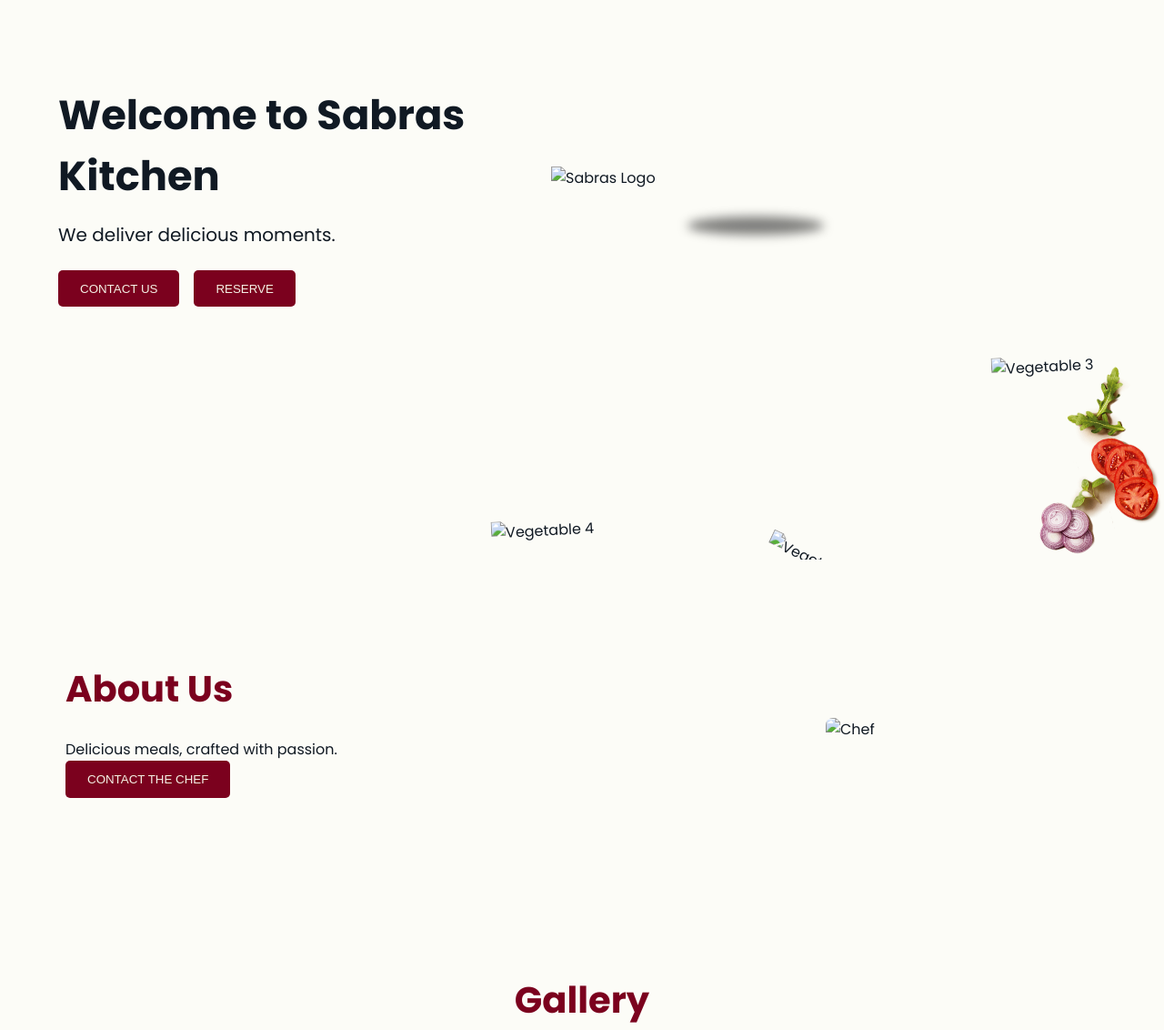
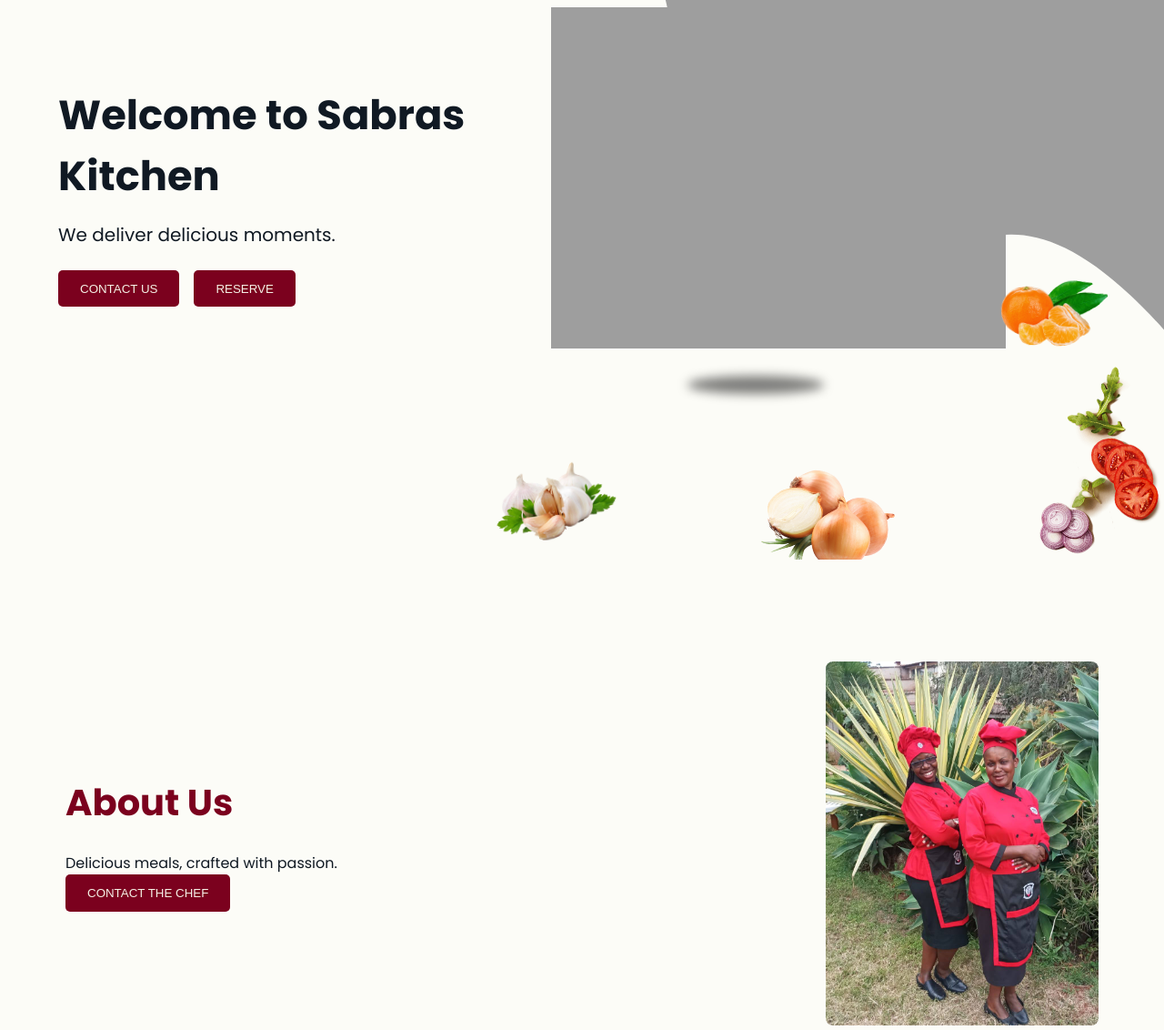
Before and after one commit to Arim254/SabrasKitchen, a plain HTML site: page index.html in a window 1280 px wide. Shown: the part 185-1317 px from the top of the page at 91% size. Drawn offline with nearby package versions, Linux system fonts and the light colour scheme; the site is published under a folder, as on GitHub Pages, so addresses that start at the root find nothing.

Commit message:
Update index.html

```diff
--- a/index.html
+++ b/index.html
@@ -662,7 +662,7 @@ body.light-mode .footer-bottom {
       </div>
       <div class="hero-right">
         <div class="logo-container">
-          <img src="/sabras 2022.png" alt="Sabras Logo" class="hero-logo" />
+          <img src="sabras 2022.png" alt="Sabras Logo" class="hero-logo" />
           <div class="logo-shadow"></div>
         </div>
       </div>
@@ -671,9 +671,9 @@ body.light-mode .footer-bottom {
     <!-- Decorative Veggies -->
     <div class="hero-decor">
       <img src="veg1.png" alt="Vegetable 1" class="veg-item veg1" />
-      <img src="/veg2.png" alt="Vegetable 2" class="veg-item veg2" />
-      <img src="/veg3.png" alt="Vegetable 3" class="veg-item veg3" />
-      <img src="/veg4.png" alt="Vegetable 4" class="veg-item veg4" />
+      <img src="veg2.png" alt="Vegetable 2" class="veg-item veg2" />
+      <img src="veg3.png" alt="Vegetable 3" class="veg-item veg3" />
+      <img src="veg4.png" alt="Vegetable 4" class="veg-item veg4" />
     </div>
   </div>
 </section>
@@ -687,7 +687,7 @@ body.light-mode .footer-bottom {
       <button class="btn" id="contactChefBtn">Contact the Chef</button>
     </div>
     <div class="about-img">
-      <img src="/chef.jpg" alt="Chef" />
+      <img src="chef.jpg" alt="Chef" />
     </div>
   </div>
 </section>
@@ -926,8 +926,8 @@ body.light-mode .footer-bottom {
     // Hero background slider
     const heroBg = document.getElementById("heroBg");
     const bgImages = [
-      "/bg1.jpg", "/bg2.jpg", "/bg3.jpg",
-      "/bg4.jpg", "/bg5.jpg", "/bg6.jpg", "/bg7.jpg"
+      "bg1.jpg", "bg2.jpg", "bg3.jpg",
+      "bg4.jpg", "bg5.jpg", "bg6.jpg", "bg7.jpg"
     ];
     let current = 0;
 
```
